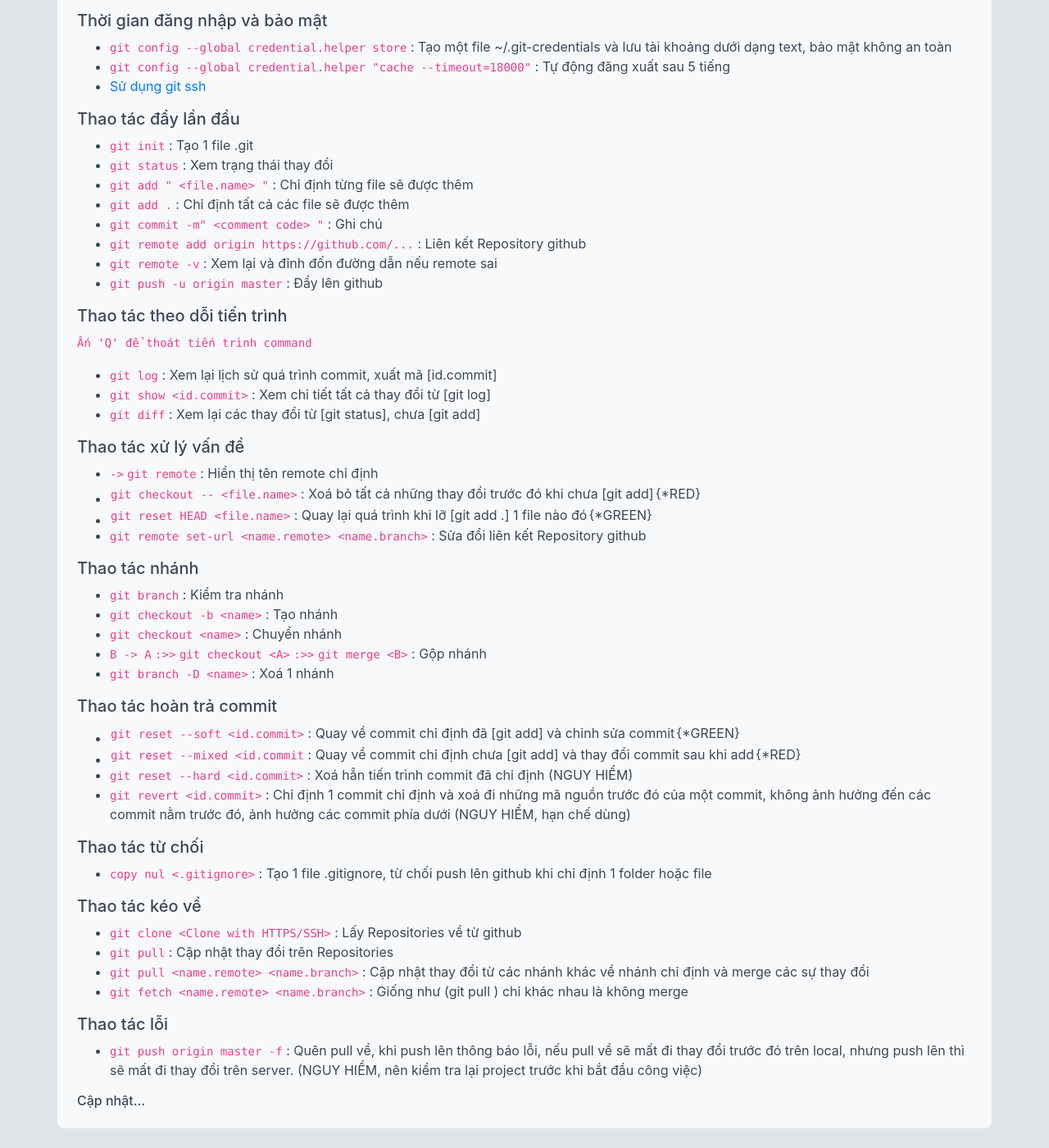
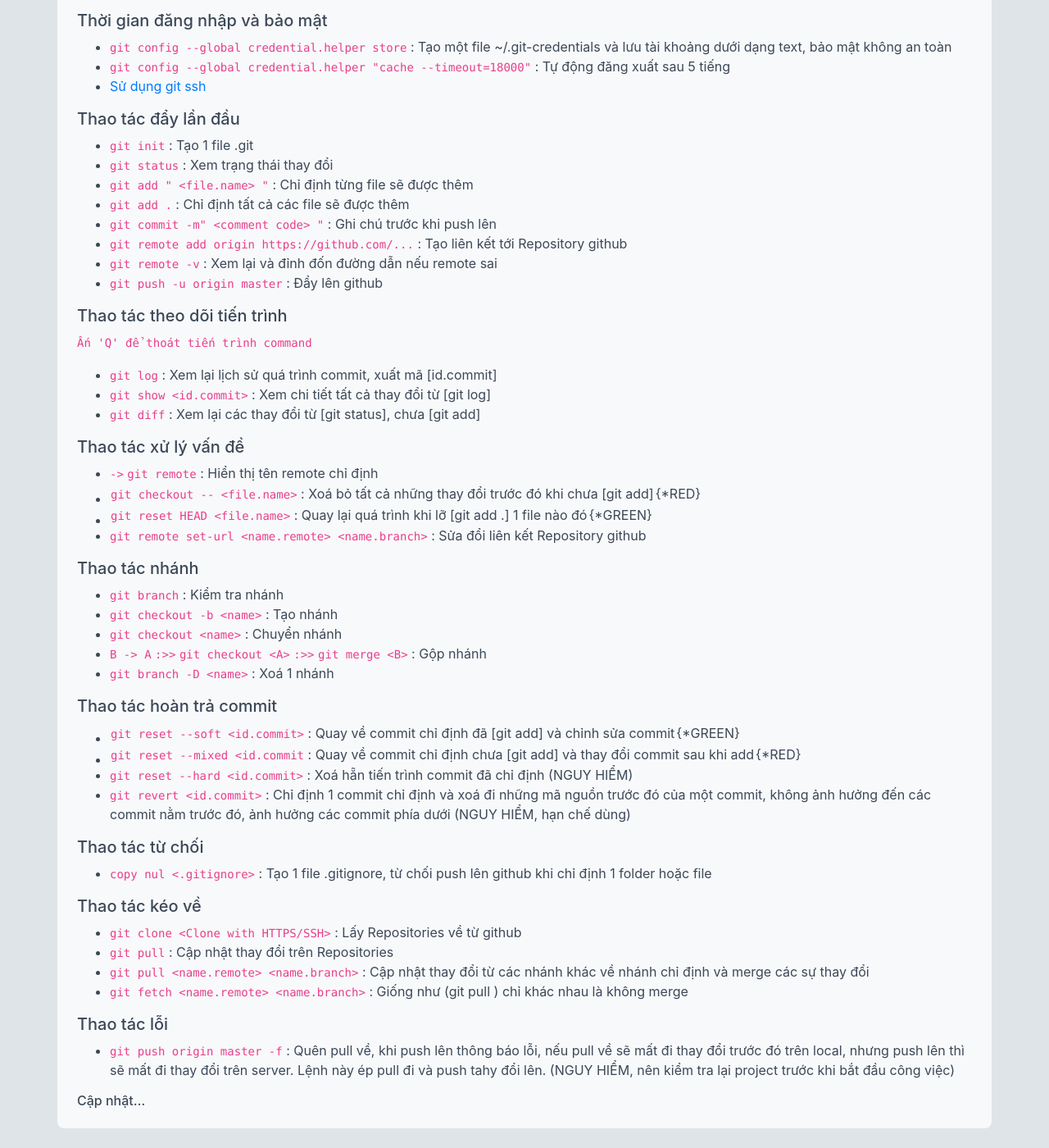
Before and after one commit to tranduclinh197/tranduclinh197.github.io, a Jekyll site: the page built from _posts/change_file/2019-09-15-git-co-ban-p1.md, in a window 1280 px wide and 1400 px high, scrolled down 1129 px. Shown: the whole window at 82% size. Built offline with Jekyll 4.4.1, drawn with Linux system fonts in a browser that asks for light colours; some of the changed text lies outside the part shown.

Commit message:
fixError(text)

```diff
--- a/_posts/change_file/2019-09-15-git-co-ban-p1.md
+++ b/_posts/change_file/2019-09-15-git-co-ban-p1.md
@@ -33,12 +33,12 @@ Khi đã là một lập trình viên thì GIT là một công cụ không thể
 * `git status` : Xem trạng thái thay đổi
 * `git add " <file.name> "` : Chỉ định từng file sẽ được thêm
 * `git add .` : Chỉ định tất cả các file sẽ được thêm
-* `git commit -m" <comment code> "` : Ghi chú
-* `git remote add origin https://github.com/...` : Liên kết Repository github
+* `git commit -m" <comment code> "` : Ghi chú trước khi push lên
+* `git remote add origin https://github.com/...` : Tạo liên kết tới Repository github
 * `git remote -v` : Xem lại và đỉnh đốn đường dẫn nếu remote sai
 * `git push -u origin master` : Đẩy lên github
 
-##### Thao tác theo dỗi tiến trình
+##### Thao tác theo dõi tiến trình
 
 `Ấn 'Q' để thoát tiến trình command`
 
@@ -75,6 +75,6 @@ Khi đã là một lập trình viên thì GIT là một công cụ không thể
 * `git fetch <name.remote> <name.branch>` : Giống như (git pull <n.r> <n.b>) chỉ khác nhau là không merge
 
 ##### Thao tác lỗi
-* `git push origin master -f` : Quên pull về, khi push lên thông báo lỗi, nếu pull về sẽ mất đi thay đổi trước đó trên local, nhưng push lên thì sẽ mất đi thay đổi trên server. (NGUY HIỂM, nên kiểm tra lại project trước khi bắt đầu công việc)
+* `git push origin master -f` : Quên pull về, khi push lên thông báo lỗi, nếu pull về sẽ mất đi thay đổi trước đó trên local, nhưng push lên thì sẽ mất đi thay đổi trên server. Lệnh này ép pull đi và push tahy đổi lên. (NGUY HIỂM, nên kiểm tra lại project trước khi bắt đầu công việc)
 
 ###### Cập nhật...
```
Also changed, not shown: other parts of _posts/change_file/2019-09-15-git-co-ban-p1.md (+1 -1 lines), _posts/change_file/2019-09-15-domjs.md (+1 -1 lines), about.md (+1 -1 lines).
